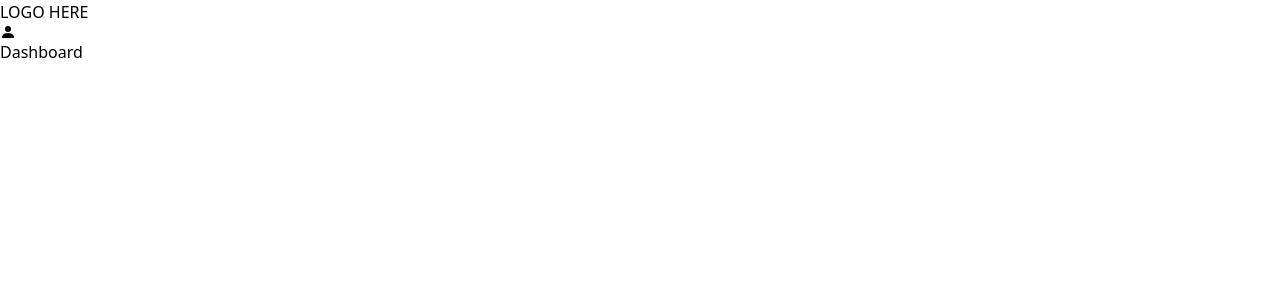
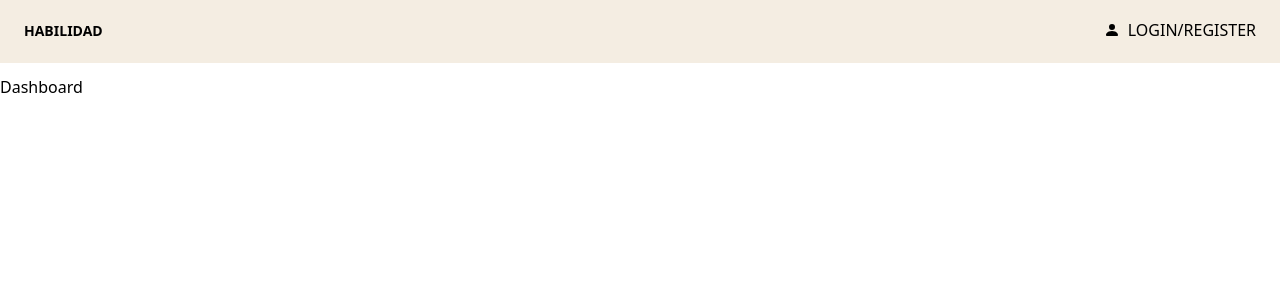
Before and after one commit to ICT3103-P1-TeneT-Habilidad/habilidad, a React (Create React App) app in the folder client/: page / in a window 1280 px wide. Shown: the top 300 px of the page. Built offline with nearby package versions, Linux system fonts and the light colour scheme.

Commit message:
feat: add header and footer components

```diff
--- /dev/null
+++ b/client/src/components/Footer.jsx
@@ -0,0 +1,46 @@
+import React from 'react'
+import { Link } from 'react-router-dom'
+import { copyrighted_msg, website_name, year } from '../utils/Constants'
+
+const Footer = () => {
+    return (
+        <>
+            <footer className="bg-background p-4 relative flex bottom-0 px-2 py-3 justify-between">
+                <div className="flex justify-between px-4">
+                    <div className="grid grid-cols-2 gap-5 mr-4 py-2 whitespace-nowrap uppercase">
+                        <div>
+                            <ul>
+                                <li>
+                                    <Link to="/about">About</Link>
+                                </li>
+                                <li>
+                                    <Link to="/contact">Contact</Link>
+                                </li>
+                            </ul>
+                        </div>
+                        <div>
+                            <ul>
+                                <li>
+                                    <Link to="/terms">Terms and Conditions</Link>
+                                </li>
+                                <li>
+                                    <Link to="/privacy">Privacy Policy</Link>
+                                </li>
+                            </ul>
+                        </div>
+                    </div>
+                </div>
+                <div className="pr-10 uppercase font-medium">
+                    <Link to="/">{website_name}</Link>
+                </div>
+            </footer>
+            <div className="bg-background text-center font-mono">
+                <span>
+                    {copyrighted_msg} {year}
+                </span>
+            </div>
+        </>
+    )
+}
+
+export default Footer
--- a/client/src/components/Navbar.jsx
+++ b/client/src/components/Navbar.jsx
@@ -1,21 +1,44 @@
-import React from 'react'
+import React, { useState } from 'react'
 import { BsFillPersonFill } from 'react-icons/bs'
+import { Link } from 'react-router-dom'
+import { website_name } from '../utils/Constants'
 
-const Navbar = () => {
+export default function Navbar({ fixed }) {
+    const [navbarOpen, setNavbarOpen] = useState(false)
     return (
-        <div className="tw-bg-background">
-            <section className="tw-flow-root tw-px-6 tw-pt-3 tw-mx-32 tw-mt-2">
-                <div className="tw-float-left">
-                    <div>LOGO HERE</div>
+        <>
+            <nav className="relative flex flex-wrap items-center justify-between px-2 py-3 bg-background mb-3">
+                <div className="container px-4 mx-auto flex flex-wrap items-center justify-between">
+                    <div className="w-full relative flex justify-between lg:w-auto lg:static lg:block lg:justify-start">
+                        <Link
+                            to="/"
+                            className="text-sm font-bold leading-relaxed inline-block mr-4 py-2 whitespace-nowrap uppercase text-black"
+                        >
+                            {website_name}
+                        </Link>
+                        <button
+                            className="text-black cursor-pointer text-xl leading-none px-3 py-1 border border-solid border-transparent rounded bg-transparent block lg:hidden outline-none focus:outline-none"
+                            type="button"
+                            onClick={() => setNavbarOpen(!navbarOpen)}
+                        >
+                            <i className="fas fa-bars"></i>
+                        </button>
+                    </div>
+                    <div
+                        className={'lg:flex flex-grow items-center' + (navbarOpen ? ' flex' : ' hidden')}
+                        id="example-navbar-danger"
+                    >
+                        <ul className="flex flex-col lg:flex-row list-none lg:ml-auto">
+                            <li className="nav-item">
+                                <Link to="/login" className="inline-flex items-center">
+                                    <BsFillPersonFill />
+                                    <span className="ml-2">LOGIN/REGISTER</span>
+                                </Link>
+                            </li>
+                        </ul>
+                    </div>
                 </div>
-                <div className="tw-float-right">
-                    <BsFillPersonFill />
-                </div>
-            </section>
-            {/* <div className="tw-px-6 tw-mx-32 tw-mt-2">
-            </div> */}
-        </div>
+            </nav>
+        </>
     )
 }
-
-export default Navbar
--- a/client/src/components/index.jsx
+++ b/client/src/components/index.jsx
@@ -1,3 +1,4 @@
+import Footer from './Footer'
 import Navbar from './Navbar'
 
-export { Navbar }
+export { Footer, Navbar }
--- /dev/null
+++ b/client/src/utils/Constants.jsx
@@ -0,0 +1,5 @@
+export const copyrighted_msg = 'Copyrighted © TeneT'
+
+export const website_name = 'Habilidad'
+
+export const year = new Date().getFullYear()
```
